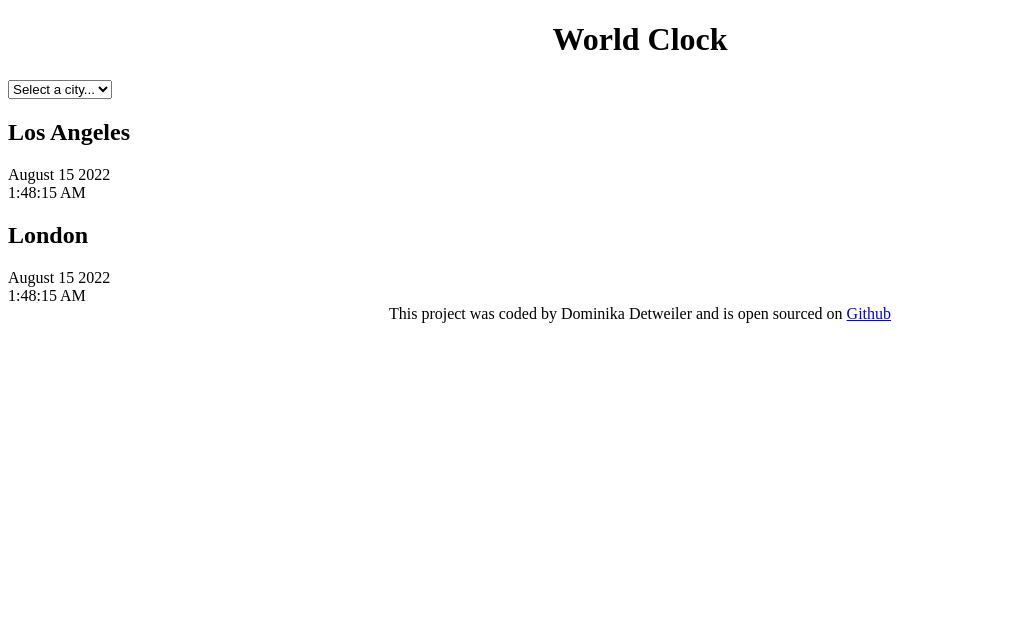
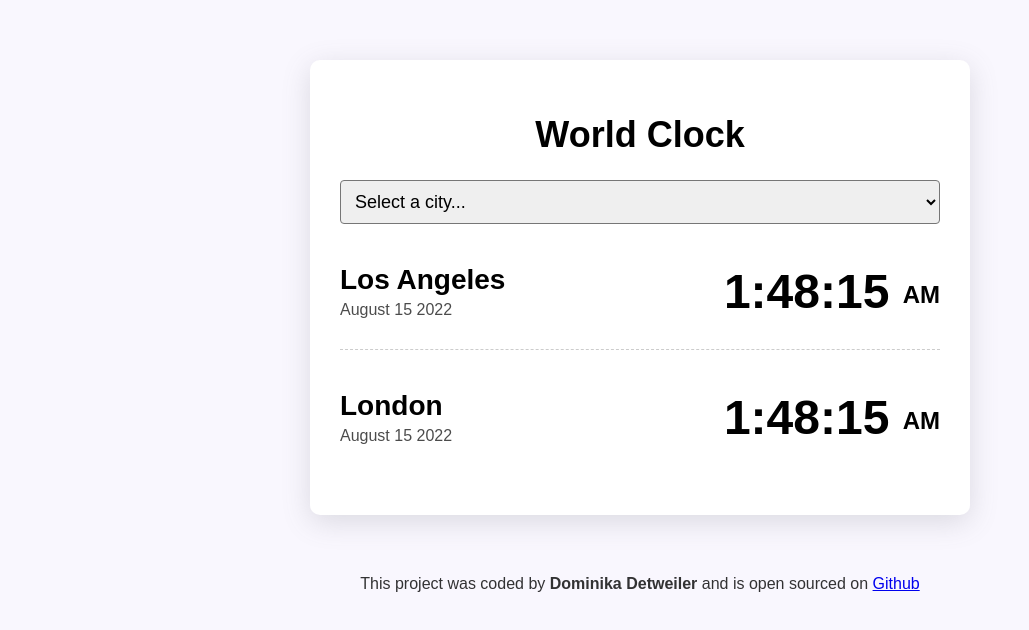
Before and after one commit to d-detweiler/world-clock, a plain HTML site: page index.html in a window 1280 px wide. Shown: the whole page, without its empty margins (0-1029 px from the left). Drawn offline with Linux system fonts and the light colour scheme.

Commit message:
Styled the project with CSS

```diff
--- a/index.html
+++ b/index.html
@@ -18,18 +18,23 @@
       </select>
 
       <div class="city">
-        <h2>Los Angeles</h2>
-        <div class="date">August 15 2022</div>
-        <div class="time">1:48:15 AM</div>
+        <div>
+          <h2>Los Angeles</h2>
+          <div class="date">August 15 2022</div>
+        </div>
+        <div class="time">1:48:15 <small>AM</small></div>
       </div>
       <div class="city">
-        <h2>London</h2>
-        <div class="date">August 15 2022</div>
-        <div class="time">1:48:15 AM</div>
+        <div>
+          <h2>London</h2>
+          <div class="date">August 15 2022</div>
+        </div>
+        <div class="time">1:48:15 <small>AM</small></div>
       </div>
     </div>
     <footer>
-      This project was coded by Dominika Detweiler and is open sourced on
+      This project was coded by <strong>Dominika Detweiler</strong> and is open
+      sourced on
       <a href="https://github.com/d-detweiler/world-clock" target="_blank"
         >Github</a
       >
--- a/src/style.css
+++ b/src/style.css
@@ -1,6 +1,65 @@
+body {
+  background-color: #f9f7fe;
+  font-family: sans-serif;
+}
+
 h1 {
   text-align: center;
+  font-family: sans-serif;
+  font-size: 36px;
 }
+
+h2 {
+  margin: 0 0 5px;
+  font-size: 28px;
+}
+
+select {
+  display: block;
+  width: 100%;
+  border-radius: 4px;
+  padding: 10px;
+  font-size: 18px;
+}
+
+.container {
+  max-width: 600px;
+  margin: 60px auto;
+  background: white;
+  padding: 30px;
+  box-shadow: 0px 7px 29px rgba(100, 100, 111, 0.2);
+  border-radius: 10px;
+}
+
+.city {
+  display: flex;
+  justify-content: space-between;
+  margin: 10px 0;
+  padding: 30px 0;
+  border-bottom: 1px dashed rgba(0, 0, 0, 0.2);
+}
+
+.city:last-child {
+  border: none;
+}
+
+.date {
+  opacity: 0.7;
+}
+
+.time {
+  font-size: 48px;
+  font-weight: bold;
+}
+
+.time small {
+  font-size: 24px;
+  vertical-align: middle;
+  line-height: 36px;
+}
+
 footer {
   text-align: center;
+  font-size: 16px;
+  color: rgba(0, 0, 0, 0.8);
 }
```
